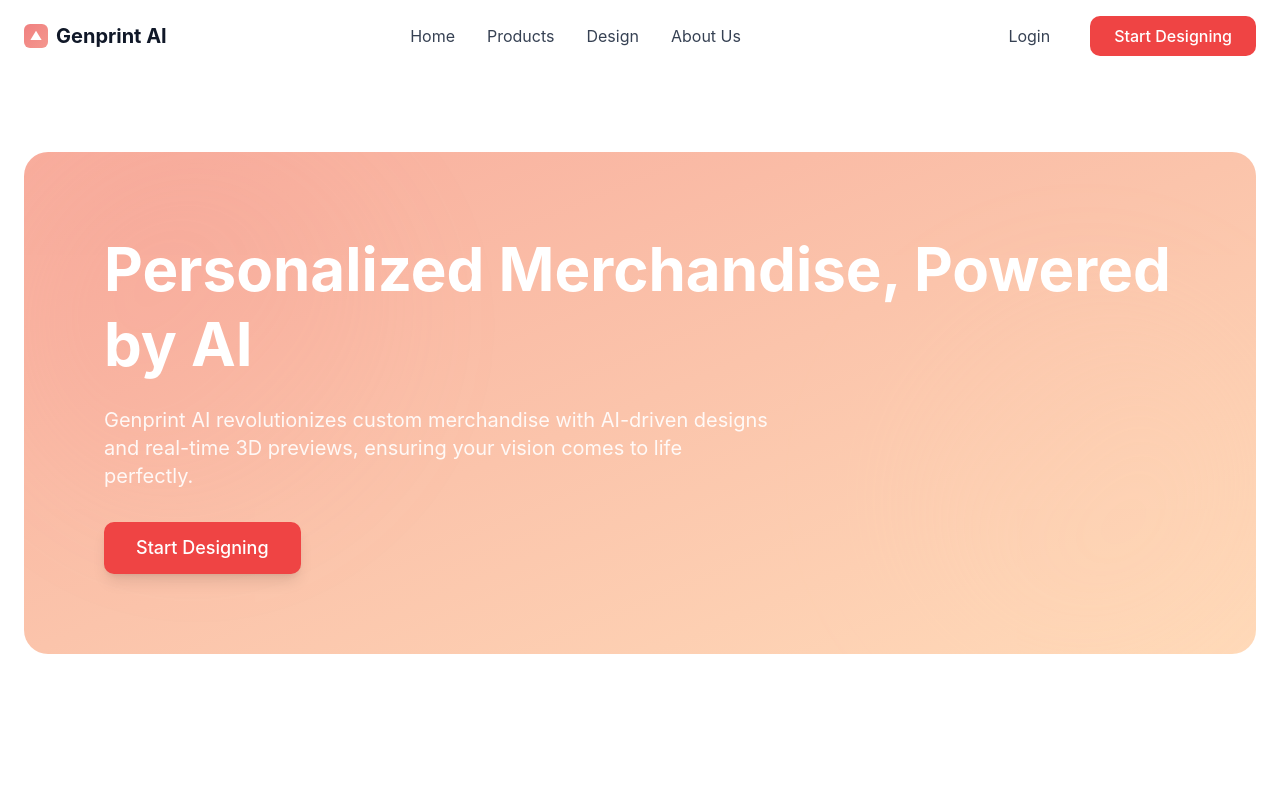
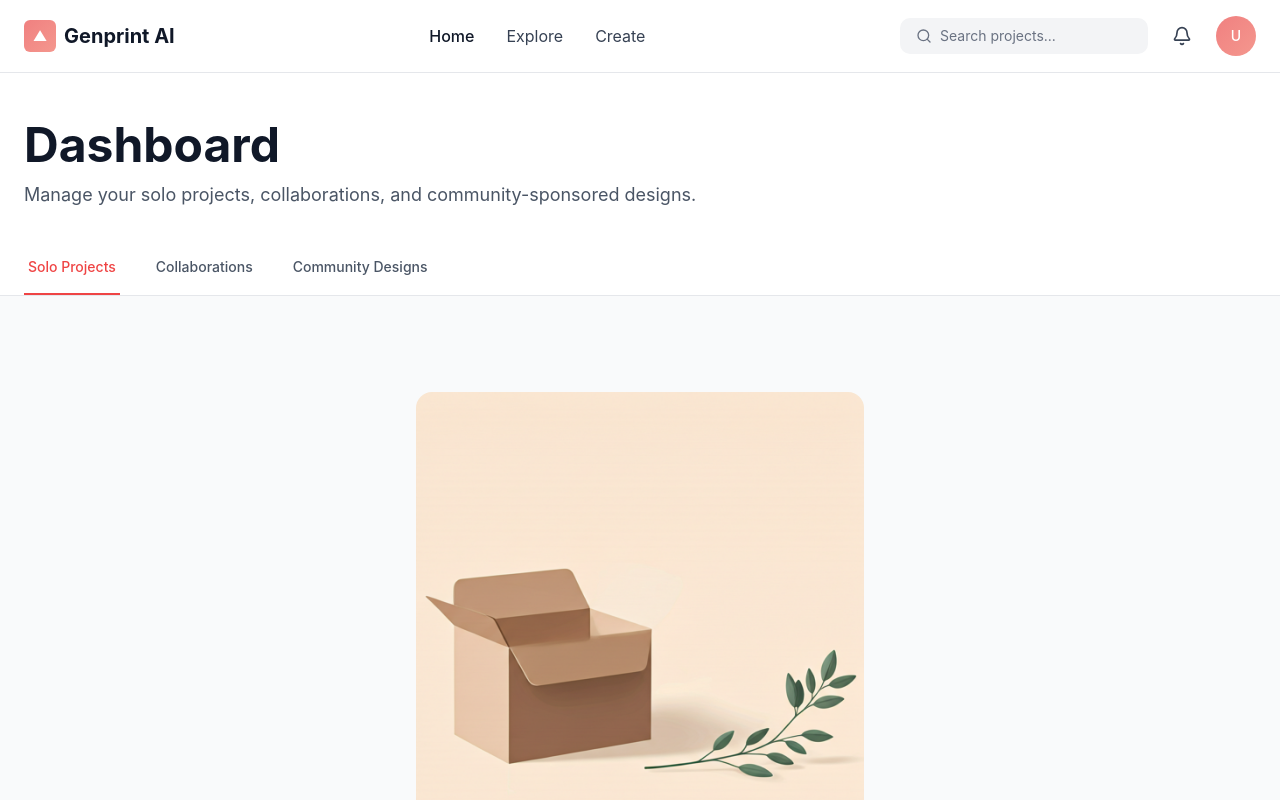
Before and after one commit to rayyanbey/GenprintAI, a Next.js app in the folder my-app/: page / in a window 1280 px wide. Shown: the top 800 px of the page. Built offline with nearby package versions, Linux system fonts and the light colour scheme.

Commit message:
feat:add Home Page

```diff
--- /dev/null
+++ b/my-app/app/(components)/HomePageComponents/DashboardHeader.tsx
@@ -0,0 +1,58 @@
+'use client';
+
+import React from 'react';
+import Link from 'next/link';
+import { Search, Bell } from 'lucide-react';
+import Image from 'next/image';
+
+export default function DashboardHeader() {
+  return (
+    <header className="w-full px-6 py-4 bg-white border-b border-gray-200">
+      <nav className="max-w-7xl mx-auto flex items-center justify-between">
+        {/* Logo */}
+        <div className="flex items-center gap-2">
+          <div className="w-8 h-8 bg-gradient-to-br from-[#f08080] to-[#f4978e] rounded-sm flex items-center justify-center">
+            <span className="text-white text-sm font-bold">▲</span>
+          </div>
+          <span className="text-xl font-bold text-gray-900">Genprint AI</span>
+        </div>
+
+        {/* Navigation Links */}
+        <div className="hidden md:flex items-center gap-8">
+          <Link href="/" className="text-gray-900 font-medium transition-colors">
+            Home
+          </Link>
+          <Link href="/explore" className="text-gray-700 hover:text-gray-900 transition-colors">
+            Explore
+          </Link>
+          <Link href="/create" className="text-gray-700 hover:text-gray-900 transition-colors">
+            Create
+          </Link>
+        </div>
+
+        {/* Search, Notifications, and Profile */}
+        <div className="flex items-center gap-4">
+          {/* Search Bar */}
+          <div className="hidden md:flex items-center gap-2 px-4 py-2 bg-gray-100 rounded-lg">
+            <Search className="w-4 h-4 text-gray-500" />
+            <input
+              type="text"
+              placeholder="Search projects..."
+              className="bg-transparent border-none outline-none text-sm text-gray-700 placeholder-gray-500 w-48"
+            />
+          </div>
+
+          {/* Notification Bell */}
+          <button className="p-2 hover:bg-gray-100 rounded-lg transition-colors relative" aria-label="Notifications">
+            <Bell className="w-5 h-5 text-gray-700" />
+          </button>
+
+          {/* User Avatar */}
+          <button className="w-10 h-10 rounded-full bg-gradient-to-br from-[#f08080] to-[#f4978e] flex items-center justify-center overflow-hidden">
+            <span className="text-white text-sm font-medium">U</span>
+          </button>
+        </div>
+      </nav>
+    </header>
+  );
+}
--- /dev/null
+++ b/my-app/app/(components)/HomePageComponents/DashboardHero.tsx
@@ -0,0 +1,18 @@
+'use client';
+
+import React from 'react';
+
+export default function DashboardHero() {
+  return (
+    <section className="w-full px-6 py-8 md:py-12 bg-white">
+      <div className="max-w-7xl mx-auto">
+        <h1 className="text-4xl md:text-5xl font-bold text-gray-900 mb-3">
+          Dashboard
+        </h1>
+        <p className="text-base md:text-lg text-gray-600">
+          Manage your solo projects, collaborations, and community-sponsored designs.
+        </p>
+      </div>
+    </section>
+  );
+}
--- /dev/null
+++ b/my-app/app/(components)/HomePageComponents/DashboardTabs.tsx
@@ -0,0 +1,51 @@
+'use client';
+
+import React, { useState } from 'react';
+
+type TabType = 'solo' | 'collaborations' | 'community';
+
+interface DashboardTabsProps {
+  activeTab: TabType;
+  onTabChange: (tab: TabType) => void;
+}
+
+export default function DashboardTabs({ activeTab, onTabChange }: DashboardTabsProps) {
+  return (
+    <div className="w-full px-6 bg-white border-b border-gray-200">
+      <div className="max-w-7xl mx-auto">
+        <div className="flex items-center gap-8">
+          <button
+            onClick={() => onTabChange('solo')}
+            className={`pb-4 px-1 text-sm font-medium border-b-2 transition-colors ${
+              activeTab === 'solo'
+                ? 'border-[#ef4444] text-[#ef4444]'
+                : 'border-transparent text-gray-600 hover:text-gray-900'
+            }`}
+          >
+            Solo Projects
+          </button>
+          <button
+            onClick={() => onTabChange('collaborations')}
+            className={`pb-4 px-1 text-sm font-medium border-b-2 transition-colors ${
+              activeTab === 'collaborations'
+                ? 'border-[#ef4444] text-[#ef4444]'
+                : 'border-transparent text-gray-600 hover:text-gray-900'
+            }`}
+          >
+            Collaborations
+          </button>
+          <button
+            onClick={() => onTabChange('community')}
+            className={`pb-4 px-1 text-sm font-medium border-b-2 transition-colors ${
+              activeTab === 'community'
+                ? 'border-[#ef4444] text-[#ef4444]'
+                : 'border-transparent text-gray-600 hover:text-gray-900'
+            }`}
+          >
+            Community Designs
+          </button>
+        </div>
+      </div>
+    </div>
+  );
+}
--- /dev/null
+++ b/my-app/app/(components)/HomePageComponents/EmptyState.tsx
@@ -0,0 +1,38 @@
+'use client';
+import Image from 'next/image';
+import React from 'react';
+
+export default function EmptyState() {
+  return (
+    <div className="w-full px-6 py-16 md:py-24 bg-gray-50">
+      <div className="max-w-2xl mx-auto">
+        <div className="flex flex-col items-center text-center">
+          {/* Empty State Illustration */}
+          <div className="w-full max-w-md mb-8">
+            <Image
+              src="/HomeIllustration.png"
+              alt="No Projects"
+              width={400}
+              height={400}
+              className="w-full h-auto rounded-2xl"
+              priority
+            />
+          </div>
+
+          {/* Empty State Text */}
+          <h2 className="text-2xl md:text-3xl font-bold text-gray-900 mb-3">
+            No Solo Projects Yet
+          </h2>
+          <p className="text-base text-gray-600 mb-8 max-w-md">
+            Start a new project to see it here. Let your creativity shine!
+          </p>
+
+          {/* CTA Button */}
+          <button className="px-6 py-3 bg-[#ef4444] text-white rounded-lg hover:bg-[#dc2626] transition-colors font-medium shadow-lg">
+            Create New Project
+          </button>
+        </div>
+      </div>
+    </div>
+  );
+}
--- /dev/null
+++ b/my-app/app/(components)/HomePageComponents/HomePage.tsx
@@ -0,0 +1,45 @@
+'use client';
+
+import React, { useState } from 'react';
+import DashboardHeader from './DashboardHeader';
+import DashboardHero from './DashboardHero';
+import DashboardTabs from './DashboardTabs';
+import EmptyState from './EmptyState';
+
+type TabType = 'solo' | 'collaborations' | 'community';
+
+export default function HomePage() {
+  const [activeTab, setActiveTab] = useState<TabType>('solo');
+
+  return (
+    <div className="min-h-screen bg-gray-50">
+      {/* Header */}
+      <DashboardHeader />
+
+      {/* Hero Section */}
+      <DashboardHero />
+
+      {/* Tabs */}
+      <DashboardTabs activeTab={activeTab} onTabChange={setActiveTab} />
+
+      {/* Content based on active tab */}
+      <div className="w-full">
+        {activeTab === 'solo' && <EmptyState />}
+        {activeTab === 'collaborations' && (
+          <div className="w-full px-6 py-16 md:py-24 bg-gray-50">
+            <div className="max-w-7xl mx-auto text-center">
+              <p className="text-gray-600">No collaborations yet.</p>
+            </div>
+          </div>
+        )}
+        {activeTab === 'community' && (
+          <div className="w-full px-6 py-16 md:py-24 bg-gray-50">
+            <div className="max-w-7xl mx-auto text-center">
+              <p className="text-gray-600">No community designs yet.</p>
+            </div>
+          </div>
+        )}
+      </div>
+    </div>
+  );
+}
--- /dev/null
+++ b/my-app/app/(components)/HomePageComponents/index.ts
@@ -0,0 +1,6 @@
+// Export all Home/Dashboard page components from a single file
+export { default as HomePage } from './HomePage';
+export { default as DashboardHeader } from './DashboardHeader';
+export { default as DashboardHero } from './DashboardHero';
+export { default as DashboardTabs } from './DashboardTabs';
+export { default as EmptyState } from './EmptyState';
--- a/my-app/app/page.tsx
+++ b/my-app/app/page.tsx
@@ -1,11 +1,5 @@
-import { LandingPage } from "./(components)/LandingPageComponents";
-import Login from "./(components)/LoginPageComponents/Login";
-import { ProductCatalog } from "./(components)/ProductCatalogComponents";
+import { HomePage } from "./(components)/HomePageComponents";
 
 export default function Home() {
-  return (
-    <div>
-       <LandingPage />
-    </div>
-  );
+  return <HomePage />;
 }
```
Also changed, not shown: my-app/public/HomeIllustration.png (added).
